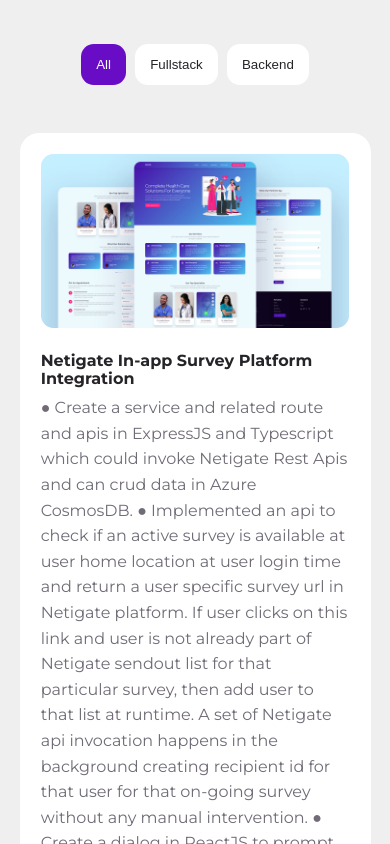
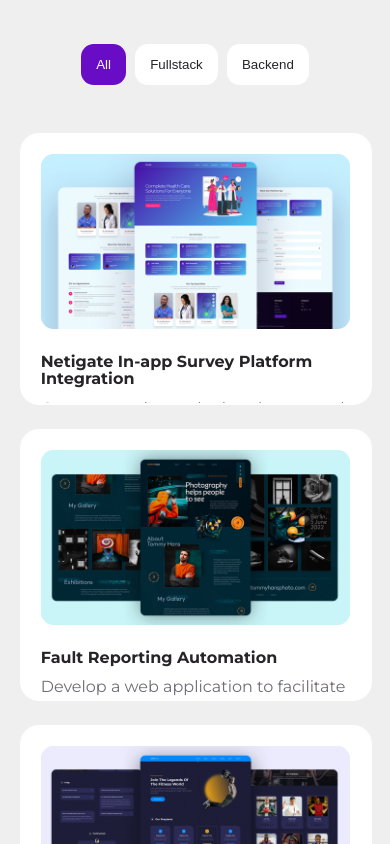
Before and after one commit to subha81788/personal-portfolio, a React (Create React App) app: page / in a window 390 px wide. Shown: the part 2620-3464 px from the top of the page. Built offline with nearby package versions, Linux system fonts and the light colour scheme.

Commit message:
Modified styles and data schema in portfolio section

```diff
--- a/public/index.html
+++ b/public/index.html
@@ -3,7 +3,7 @@
     <meta charset="UTF-8">
     <meta http-equiv="X-UA-Compatible" content="IE=edge">
     <meta name="viewport" content="width=device-width, initial-scale=1.0">
-    <title>Subhashis Nath Digital Portfolio</title>
+    <title>Subhashis Nath Portfolio</title>
     <!-- GOOGLE FONT (montserrat) -->
     <link href="https://fonts.googleapis.com/css2?family=Montserrat:wght@300;400;500;600;700&display=swap" rel="stylesheet">
 </head>
--- a/src/components/card.css
+++ b/src/components/card.css
@@ -1,6 +1,6 @@
 .card {
     background: var(--color-white);
-    padding: 1.5rem;
+    padding: 1.2rem;
     border: 2px solid transparent;
     border-radius: var(--border-radius-1);
     transition: var(--transition);
@@ -22,9 +22,9 @@
 }
 
 
-/* MEDIA QUERIES (phones) */
-@media screen and (max-width: 600px) {
+/* MEDIA QUERIES (Desktop & Tablets) */
+@media screen and (min-width: 600px) {
     .card {
-        padding: 1.2rem;
+        padding: 1.5rem;
     }
 }
--- a/src/sections/about/about.css
+++ b/src/sections/about/about.css
@@ -16,6 +16,7 @@
     margin-top: 2.5rem;
     display: flex;
     justify-content: center;
+    transform: translateY(-0.5rem);
 }
 
 .about__cards {
--- a/src/sections/footer/Footer.jsx
+++ b/src/sections/footer/Footer.jsx
@@ -17,7 +17,7 @@
         </div>
       </div>
       <div className="footer__copyright">
-        <small>2023 Subhashis Nath &copy; All Rights Reserved</small>
+        <small>&copy; Subhashis Nath 2023. All Rights Reserved.</small>
       </div>
     </footer>
   )
--- a/src/sections/portfolio/Project.jsx
+++ b/src/sections/portfolio/Project.jsx
@@ -4,17 +4,19 @@
 const Project = ({project}) => {
   return (
     <Card className="portfolio__project">
-        <div className="portfolio__project-image">
-            <img src={project.image} alt="Portfolio Project Image" />
-        </div>
-        <h4>{project.title}</h4>
-        <p>{project.desc}</p>
-        {/* <div className="portfolio__project-cta">
+      <div className="portfolio__project-image">
+        <img src={project.image} alt="Portfolio Project" />
+      </div>
+      <h4>{project.title}</h4>
+      <ul>
+        {project.desc.map((item, idx) => <li key={idx}>{item}</li>)}
+      </ul>
+      {/* <div className="portfolio__project-cta">
             <a href={project.demo} className="btn sm" target="_blank" rel="noopener noreferrer">Demo</a>
             <a href={project.github} className="btn sm primary" target="_blank" rel="noopner noreferrer">Gitbub</a>
         </div> */}
     </Card>
-  )
+  );
 }
 
 export default Project
--- a/src/sections/portfolio/data.js
+++ b/src/sections/portfolio/data.js
@@ -14,7 +14,7 @@
     category: "fullstack",
     image: Image1,
     title: "Netigate In-app Survey Platform Integration",
-    desc: "● Create a service and related route and apis in ExpressJS and Typescript which could invoke Netigate Rest Apis and can crud data in Azure CosmosDB. ● Implemented an api to check if an active survey is available at user home location at user login time and return a user specific survey url in Netigate platform. If user clicks on this link and user is not already part of Netigate sendout list for that particular survey, then add user to that list at runtime. A set of Netigate api invocation happens in the background creating recipient id for that user for that on-going survey without any manual intervention. ● Create a dialog in ReactJS to prompt user once they login for an in-app survey if available. User could take the survey by clicking on “Take me to the survey” button which would open external Netigate survey page in a new tab in the browser.",
+    desc: ["Create a service and related route and apis in ExpressJS and Typescript which could invoke Netigate Rest Apis and can crud data in Azure CosmosDB.", "Implemented an api to check if an active survey is available at user home location at user login time and return a user specific survey url in Netigate platform. If user clicks on this link and user is not already part of Netigate sendout list for that particular survey, then add user to that list at runtime. A set of Netigate api invocation happens in the background creating recipient id for that user for that on-going survey without any manual intervention.", "Create a dialog in ReactJS to prompt user once they login for an in-app survey if available. User could take the survey by clicking on “Take me to the survey” button which would open external Netigate survey page in a new tab in the browser."],
     demo: "http://subhashisnath.com",
     github: "https://github.com/subha81788",
   },
@@ -23,7 +23,7 @@
     category: "fullstack",
     image: Image2,
     title: "Fault Reporting Automation",
-    desc: "● Develop a web application to facilitate Fault/Issue Reporting experience by Employees in the Customer system. Contribute to both Backend and Front end development.  ● Write few screens using React Js Functional Components, Hooks & Router using vanilla js. Used customer’s Design system to style all the components.  ● One custom Accordion component was written using React as such component is not available in the existing Design system. Needed to extract styles from the existing design system to create similar look & feel to the custom component.  ● Implemented Fault Reporting backend using Node Js, Express Js, Typescript. Database is Postgres.  ● Write SQL queries to query this database having multiple tables containing relational fault report data using foreign key references.  ● Implemented Azure Webjob to above Database every 5 minutes to fetch newly reported fault &, process them. Based on the Fault Reported location and type of fault reported a workorder request is dispatched to one of the Azure Functions. Each such Function is responsible to integrate with 3rd party vendor Rest apis used to actually create a new workorder in the corresponding vendor. In response workorder id or error is returned to the Azure function app and then to Webjob. Webjob sends this status to the Fault Reporter via Email notification.  ● Azure Webapp is written in Node Js using Typescript. Data is stored in Postgres DB. Emailer is written using nodemailer & handlebars npm.",
+    desc: ["Develop a web application to facilitate Fault/Issue Reporting experience by Employees in the Customer system. Contribute to both Backend and Front end development.", "Write few screens using React Js Functional Components, Hooks & Router using vanilla js. Used customer’s Design system to style all the components.", "One custom Accordion component was written using React as such component is not available in the existing Design system. Needed to extract styles from the existing design system to create similar look & feel to the custom component.", "Implemented Fault Reporting backend using Node Js, Express Js, Typescript. Database is Postgres.", "Write SQL queries to query this database having multiple tables containing relational fault report data using foreign key references.", "Implemented Azure Webjob to above Database every 5 minutes to fetch newly reported fault &, process them. Based on the Fault Reported location and type of fault reported a workorder request is dispatched to one of the Azure Functions. Each such Function is responsible to integrate with 3rd party vendor Rest apis used to actually create a new workorder in the corresponding vendor. In response workorder id or error is returned to the Azure function app and then to Webjob. Webjob sends this status to the Fault Reporter via Email notification.", "Azure Webapp is written in Node Js using Typescript. Data is stored in Postgres DB. Emailer is written using nodemailer & handlebars npm."],
     demo: "http://subhashisnath.com",
     github: "https://github.com/subha81788",
   },
@@ -32,7 +32,7 @@
     category: "backend",
     image: Image3,
     title: "Deskbooking Application Upgradation",
-    desc: "● Upgrade Deskbooking backend Java Spring boot application. It was suffering from cosmos db connection shutdown intermittently and java memory leak issue in Azure Production deployment.  ● Migrate Java 8 to Java 17, Spring Boot to v3, Azure Cosmos DB Java SDK to v4.  ● Used Java SDK new feature such as Record, Sealed classes etc. Renamed Java EE namespace from javax to jakarta. Replaced mvn build agent by gradle.  ● Introduced Redis caching to data retrieval CRUD apis. Get api data is cached on cache miss of the keys using Spring Data Redis. Data save and update through api triggers Azure Functions to evict related key values from the Redis. Cache eviction logic is taken care by Azure Function which is external to Spring Boot Azure webapp to decouple cache eviction from the app itself to mantain cache data integrity. Used Redis datatypes to store data instead of java collections.",
+    desc: ["Upgrade Deskbooking backend Java Spring boot application. It was suffering from cosmos db connection shutdown intermittently and java memory leak issue in Azure Production deployment.", "Migrate Java 8 to Java 17, Spring Boot to v3, Azure Cosmos DB Java SDK to v4.", "Used Java SDK new feature such as Record, Sealed classes etc. Renamed Java EE namespace from javax to jakarta. Replaced mvn build agent by gradle.", "Introduced Redis caching to data retrieval CRUD apis. Get api data is cached on cache miss of the keys using Spring Data Redis. Data save and update through api triggers Azure Functions to evict related key values from the Redis. Cache eviction logic is taken care by Azure Function which is external to Spring Boot Azure webapp to decouple cache eviction from the app itself to mantain cache data integrity. Used Redis datatypes to store data instead of java collections."],
     demo: "http://egatortutorials.com http://subhashisnath.com",
     github: "https://github.com/egattor",
   },
@@ -41,7 +41,7 @@
     category: "fullstack",
     image: Image4,
     title: "Smart Office Management",
-    desc: "● Develop a web application which facilitates client’s employees and business partners. ● Write Backend app using Express Js Typescript and deployed to Azure webapp. ● Automate Employee Desk Booking experience. On successful booking an Azure Function having cosmos db input trigger sends email notification with Desk booking details to the user. Code is written using Java, Spring Boot, Cosmos db, Azure Functions. ● Introduced Redis caching to data retrieval CRUD apis. Used Azure Function for cache eviction. Used Redis datatypes to store data instead of typescript data types.",
+    desc: ["Develop a web application which facilitates client’s employees and business partners.", "Write Backend app using Express Js Typescript and deployed to Azure webapp.", "Automate Employee Desk Booking experience. On successful booking an Azure Function having cosmos db input trigger sends email notification with Desk booking details to the user. Code is written using Java, Spring Boot, Cosmos db, Azure Functions.", "Introduced Redis caching to data retrieval CRUD apis. Used Azure Function for cache eviction. Used Redis datatypes to store data instead of typescript data types."],
     demo: "http://subhashisnath.com",
     github: "https://github.com/subha81788",
   },
@@ -50,7 +50,7 @@
     category: "fullstack",
     image: Image5,
     title: "Smart Inventory Management using Autonomous Drones",
-    desc: "● Develop Indoor Inventory Management portal for autonomous drones. ● Write Rest apis using Java 17, Spring boot, React JS, Mqtt, Docker.  ● Worked as a Fullstack developer, write few of the screens using React Js. ● Participated in different phases of the delivery(development, unit test, ci cd pipeline creation, defect fixes) to release this application on agreed time without compromising quality.",
+    desc: ["Develop Indoor Inventory Management portal for autonomous drones.", "Write Rest apis using Java 17, Spring boot, React JS, Mqtt, Docker.", "Worked as a Fullstack developer, write few of the screens using React Js.", "Participated in different phases of the delivery(development, unit test, ci cd pipeline creation, defect fixes) to release this application on agreed time without compromising quality."],
     demo: "http://subhashisnath.com",
     github: "https://github.com/subha81788",
   },
@@ -59,7 +59,7 @@
     category: "backend",
     image: Image6,
     title: "RTGS Automation",
-    desc: "● Develop a Simulator for couple of Business-critical Core-Banking Microservices viz EBBS and TsaaS in RTGS Payment Flow. The simulator mocks expected response payload & response status from these external Core Banking B2B Endpoints. Thus making regular Automated Sprint Tests & Regression Tests independent of the Core Banking system. ● Significant contribution developing Automation Test Framework using Spring Boot, JDBC, ELK, Cucumber",
+    desc: ["Develop a Simulator for couple of Business-critical Core-Banking Microservices viz EBBS and TsaaS in RTGS Payment Flow. The simulator mocks expected response payload & response status from these external Core Banking B2B Endpoints. Thus making regular Automated Sprint Tests & Regression Tests independent of the Core Banking system.", "Significant contribution developing Automation Test Framework using Spring Boot, JDBC, ELK, Cucumber"],
     demo: "http://subhashisnath.com",
     github: "https://github.com/subha81788",
   },
@@ -68,7 +68,7 @@
     category: "backend",
     image: Image7,
     title: "NextGen Security",
-    desc: "● Implement an all-in-one SSO solution using Spring Cloud Gateway and Spring Security SSO securing access to a number of sensitive Business Apis and Web Portals using PCF PingFederate SSO Service plan as Identity Provider (IdP). The project is going to be a high impact solution eventually modifying the existing security model of almost all projects under ESRS. ● Implement an Authentication Filter to support both BASIC, SecureID mode of SSO authentication, differentiated by AuthMode header, and integrate the filter with above Gateway.",
+    desc: ["Implement an all-in-one SSO solution using Spring Cloud Gateway and Spring Security SSO securing access to a number of sensitive Business Apis and Web Portals using PCF PingFederate SSO Service plan as Identity Provider (IdP). The project is going to be a high impact solution eventually modifying the existing security model of almost all projects under ESRS.", "Implement an Authentication Filter to support both BASIC, SecureID mode of SSO authentication, differentiated by AuthMode header, and integrate the filter with above Gateway."],
     demo: "http://subhashisnath.com",
     github: "https://github.com/subha81788",
   },
@@ -77,7 +77,7 @@
     category: "backend",
     image: Image8,
     title: "MyService360",
-    desc: "● Write PCF Spring Boot Scheduler service which monitors some table every minute, send notification once there is an update in table entries. The notification message contains Device details such as serial number, product type and api status as payload and is routed to message queue.",
+    desc: ["Write PCF Spring Boot Scheduler service which monitors some table every minute, send notification once there is an update in table entries. The notification message contains Device details such as serial number, product type and api status as payload and is routed to message queue."],
     demo: "http://subhashisnath.com",
     github: "https://github.com/subha81788",
   },
@@ -86,7 +86,7 @@
     category: "backend",
     image: Image9,
     title: "Remote Service Credential",
-    desc: "● Write Micro service endpoints and corresponding API Gateway Controllers to authenticate inbound requests using Spring, Jersey and Http basic authentication and Api Key concept. Deploy the Services in PCF. Development and Maintenance for Remote Access to different Dell IOT Storage Products using complex cryptography techniques viz Bouncy Castle and OpenSSL to generate X.509 Certificates and ensure secure Https communication between EMC Storage Device and customer Gateway.",
+    desc: ["Write Micro service endpoints and corresponding API Gateway Controllers to authenticate inbound requests using Spring, Jersey and Http basic authentication and Api Key concept. Deploy the Services in PCF. Development and Maintenance for Remote Access to different Dell IOT Storage Products using complex cryptography techniques viz Bouncy Castle and OpenSSL to generate X.509 Certificates and ensure secure Https communication between EMC Storage Device and customer Gateway."],
     demo: "http://subhashisnath.com",
     github: "https://github.com/subha81788",
   },
--- a/src/sections/portfolio/portfolio.css
+++ b/src/sections/portfolio/portfolio.css
@@ -35,6 +35,13 @@
         opacity: 1;
     }
 }
+.portfolio__project {
+    width: 22rem;
+    height: 17rem;
+    min-height: 15rem;
+    max-height: 35rem;
+    overflow: hidden;
+}
 
 .portfolio__project-image {
     width: 100%;
@@ -47,13 +54,21 @@
     overflow: hidden;
 }
 
-.portfolio__project p {
+.portfolio__project ul {
+    /* list-style-position: inside; */
+    list-style-type: circle;
     margin: 0.5rem 0 2rem;
 }
 
 .portfolio__project-cta {
     display: flex;
     gap: 1rem;
+}
+
+.portfolio__project:hover {
+    overflow: scroll;
+    overflow-x: hidden;
+    scrollbar-width: thin;
 }
 
 .portfolio__project:hover .btn.sm {
```
Also changed, not shown: src/App.jsx (+42 -39 lines).
